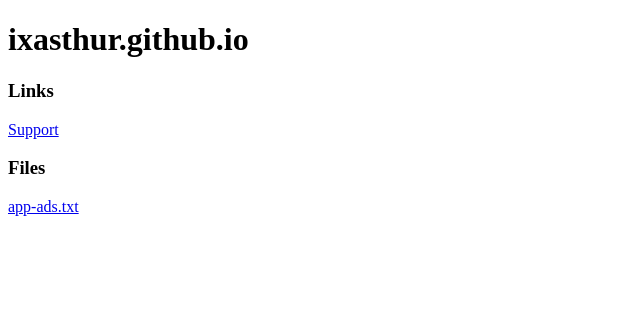
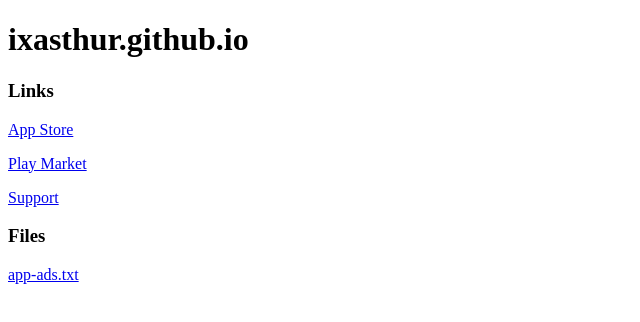
Before and after one commit to iXasthur/ixasthur.github.io, a plain HTML site: page index.html in a window 1280 px wide. Shown: the whole page, without its empty margins (0-640 px from the left). Drawn offline with Linux system fonts and the light colour scheme.

Commit message:
Update index.html

```diff
--- a/index.html
+++ b/index.html
@@ -11,7 +11,9 @@
 </header>
 <main>
 	<h3>Links</h3>
-	<p><a href="mk_support">Support</a></p>
+	<p><a href="https://apps.apple.com/us/developer/mikhail-kavaleuski/id1478527950">App Store</a></p>
+	<p><a href="https://play.google.com/store/apps/developer?id=Mikhail+Kavaleuski">Play Market</a></p>
+	<p><a href="https://ixasthur.github.io/mk_support/">Support</a></p>
 	<h3>Files</h3>
 	<p><a href="app-ads.txt">app-ads.txt</a></p>
 </main>
```
